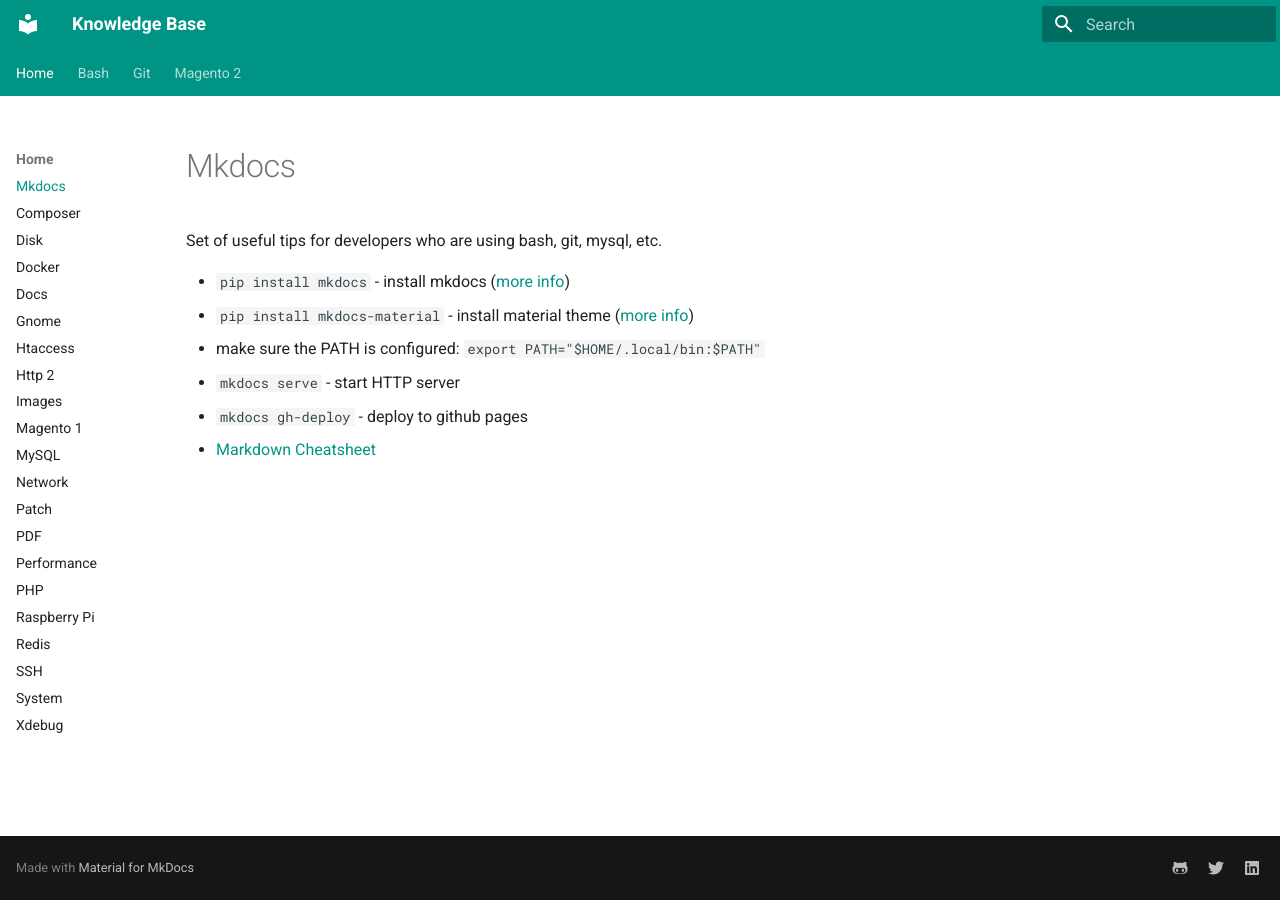
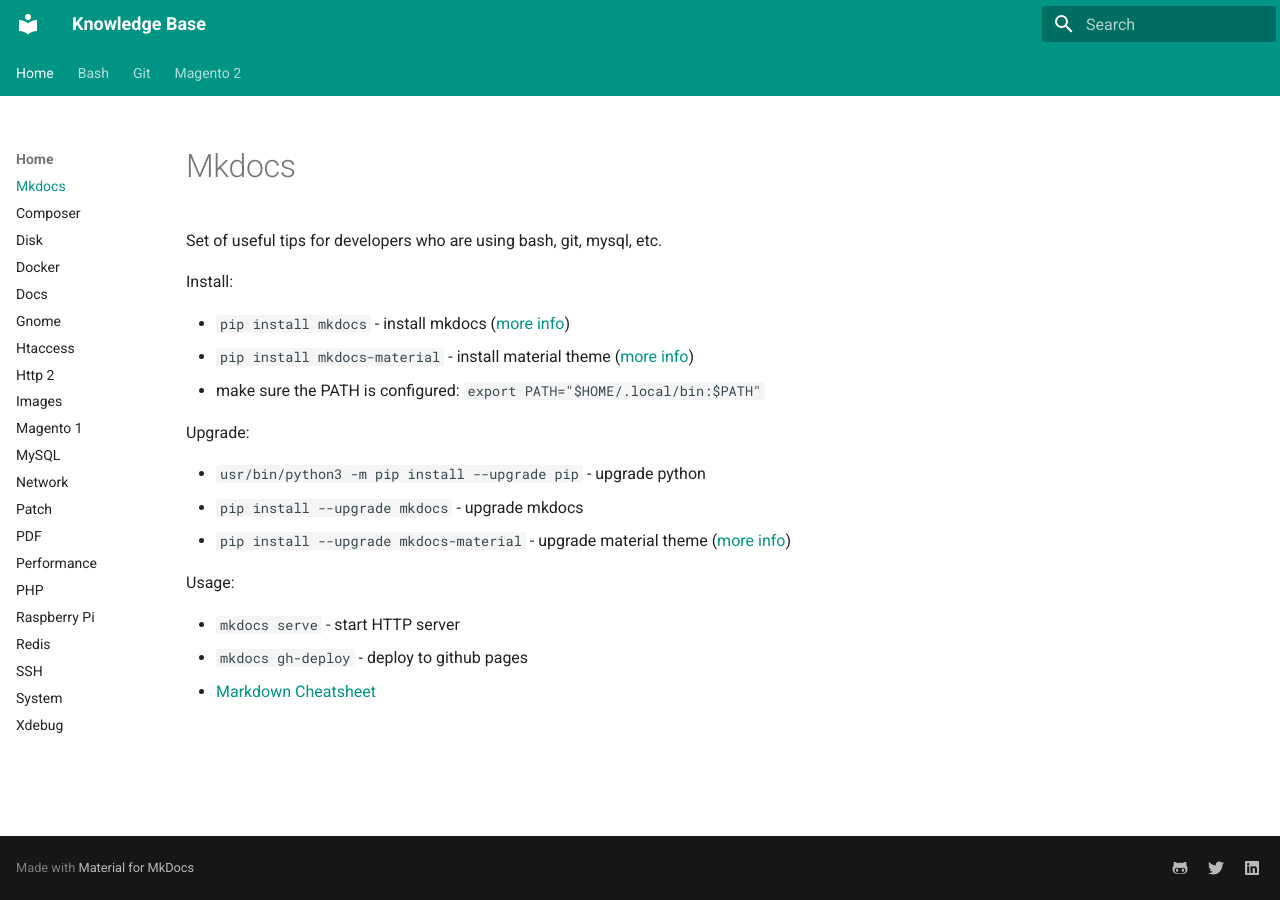
Before and after one commit to yutv/kb, an MkDocs documentation site: the page built from docs/index.md, in a window 1280 px wide. Built offline with MkDocs 1.6.1 and Material for MkDocs 9.7.7, drawn with Linux system fonts in a browser that asks for light colours.

Commit message:
index/docs

```diff
--- a/docs/index.md
+++ b/docs/index.md
@@ -1,8 +1,19 @@
 Set of useful tips for developers who are using bash, git, mysql, etc.
+
+Install:
 
 - `pip install mkdocs` - install mkdocs ([more info](https://www.mkdocs.org/#installation))
 - `pip install mkdocs-material` -  install material theme ([more info](https://github.com/squidfunk/mkdocs-material))
 - make sure the PATH is configured: `export PATH="$HOME/.local/bin:$PATH"`
+
+Upgrade:
+
+- `usr/bin/python3 -m pip install --upgrade pip` - upgrade python
+- `pip install --upgrade mkdocs` - upgrade mkdocs
+- `pip install --upgrade mkdocs-material` -  upgrade material theme ([more info](https://github.com/squidfunk/mkdocs-material))
+
+Usage:
+
 - `mkdocs serve` - start HTTP server
 - `mkdocs gh-deploy` - deploy to github pages
 - [Markdown Cheatsheet](https://github.com/adam-p/markdown-here/wiki/Markdown-Cheatsheet)
```
Also changed, not shown: docs/docs.md (+2 -0 lines).
